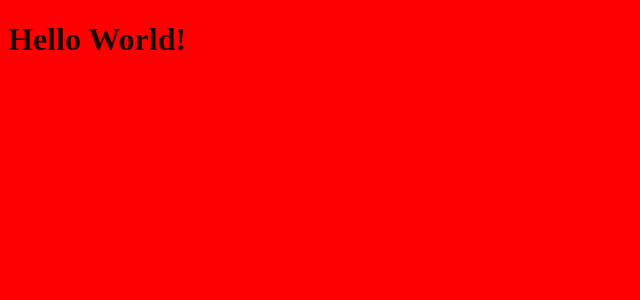
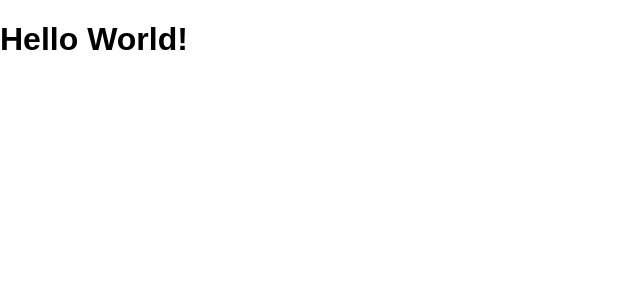
Before and after one commit to rodrisan/react-practico, a React app: page / in a window 1280 px wide. Shown: the top 300 px of the page, without its empty margins (0-640 px from the left). Built offline with nearby package versions, Linux system fonts and the light colour scheme.

Commit message:
use global css instead scss

```diff
--- a/src/components/App.jsx
+++ b/src/components/App.jsx
@@ -1,5 +1,5 @@
 import React from 'react';
-import '../styles/global.scss';
+import '../styles/global.css';
 
 function App() {
   return (
--- /dev/null
+++ b/src/styles/global.css
@@ -0,0 +1,15 @@
+:root {
+    --white: #FFFFFF;
+    --black: #000000;
+    --very-light-pink: #C7C7C7;
+    --text-input-field: #F7F7F7;
+    --hospital-green: #ACD9B2;
+    --sm: 14px;
+    --md: 16px;
+    --lg: 18px;
+}
+
+body {
+    margin: 0;
+    font-family: 'Quicksand', sans-serif;
+}
--- a/src/styles/global.scss
+++ /dev/null
@@ -1,7 +0,0 @@
-$base-color: #ff0000;
-$color: rgba(black, 0.88);
-
-body {
-    background-color: $base-color;
-    color: $color;
-}
```
